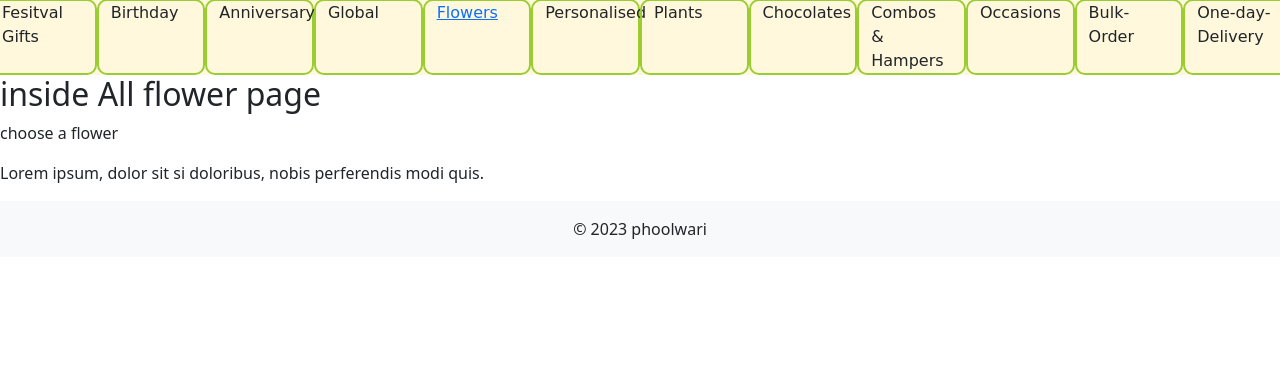
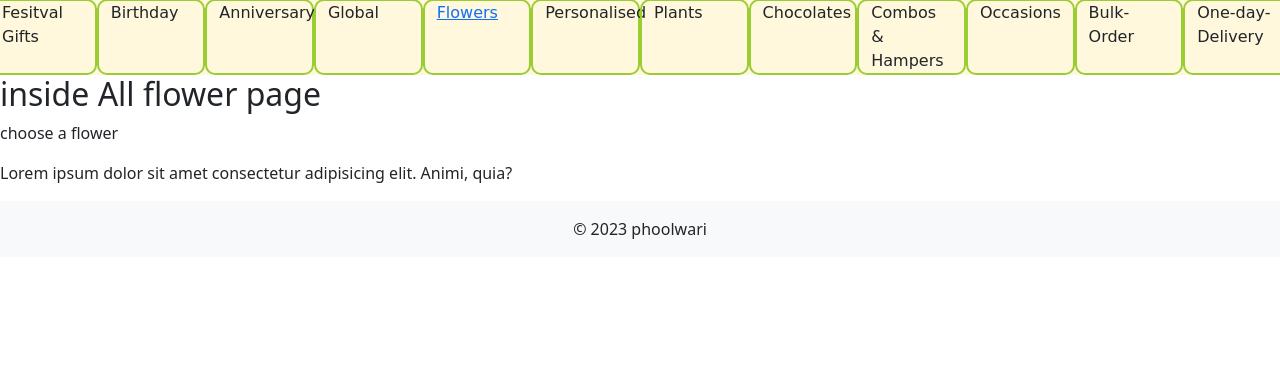
Before and after one commit to Gautam-kr-Chauhan/phoolwari, a Django app: page /flower/all_flowers/ in a window 1280 px wide. Shown: the part 79-456 px from the top of the page. Run offline with Django 4.2, Linux system fonts and the light colour scheme; some libraries are stand-ins or nearby versions.

Commit message:
checking the commit comand

```diff
--- a/templates/page/all_flowers.html
+++ b/templates/page/all_flowers.html
@@ -3,6 +3,5 @@
 {% block content %}
     <h2>inside All flower page</h2>
     <p>choose a flower</p>
-    <p>Lorem ipsum, dolor sit si doloribus, nobis perferendis modi quis.</p>
-
+    <p>Lorem ipsum dolor sit amet consectetur adipisicing elit. Animi, quia?</p>
 {% endblock content %}
```
